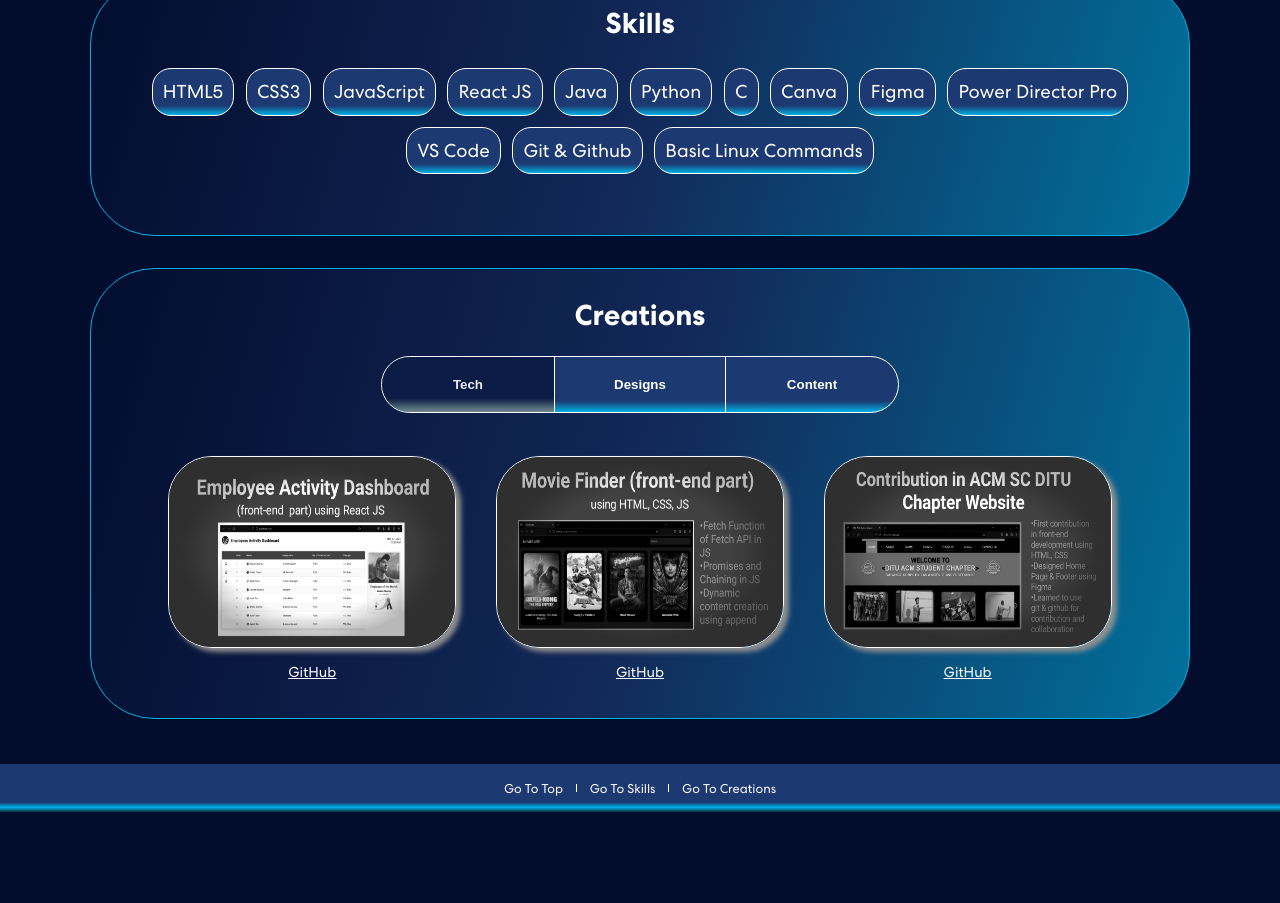
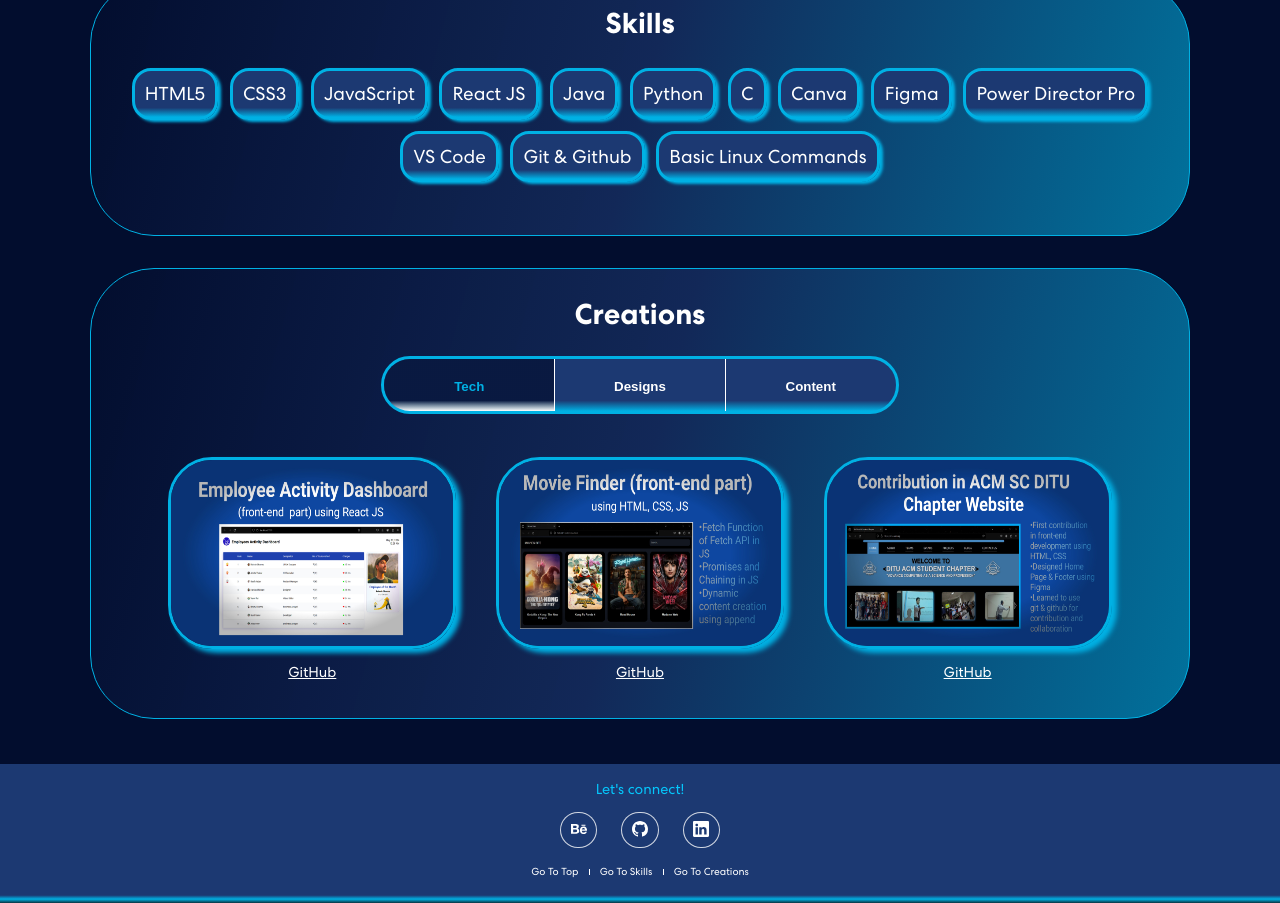
Before and after one commit to karti3k/my-personal-portfolio-project, a React (Create React App) app: page / in a window 1280 px wide. Shown: the part 820-1723 px from the top of the page. Before the commit the page ends 1632 px from the top, so only its background shows below. Built offline with nearby package versions, Linux system fonts and the light colour scheme.

Commit message:
fixed res;ponsiveness for mobile devices and updated footer

```diff
--- a/src/Components/Banner.css
+++ b/src/Components/Banner.css
@@ -249,6 +249,6 @@
         position: absolute;
         display: inline;
         width: 0.15em;
-        margin-top: 84em;
+        margin-top: 72em;
     }
 }
--- a/src/Components/Footer.css
+++ b/src/Components/Footer.css
@@ -9,6 +9,19 @@
     height: 3em;
     background: linear-gradient(180deg,#1c3972,#1c3972,#1c3972,#1c3972,#1c3972,#1c3972,#1c3972,#1c3972,#1c3972, #00b1e4, #0c323e);
 }
+.foot-div{
+    padding-top: 1em;
+    color: #05c6fb;
+    background-color: #1c3972;
+    display: flex;
+    flex-direction: column;
+    justify-content: center;
+    align-items: center;
+}
+.foot-div>div>p{
+    font-size: 0.9em;
+}
+
 .last-line ul{
     display: flex;
     justify-content: center;
@@ -16,6 +29,14 @@
     list-style: none;
     gap: 1em;
     font-size: 0.8em;
+}
+.last-line{
+    font-size: 0.8em;
+    flex-direction: column;
+}
+.copyright{
+    margin-bottom: 1.8em;
+    color: #00b1e4;
 }
 .vertical-line{
     width: 0.08em;
@@ -26,6 +47,9 @@
     color: white;
     text-decoration: none;
 }
+.last-line ul{
+    padding-bottom: 0.8em;
+}
 .last-line ul a:hover{
     cursor: pointer;
     color: #00b1e4;
@@ -34,9 +58,48 @@
     color: white;
     text-decoration: none;
 }
-.foot-social-icons{
-    border-radius: none;
+.footer-social-icons {
+    padding-top: 0.9em;
+    display: flex;
+    flex-direction: row;
+    gap: 0.6em;
+    justify-content: center;
+    align-items: center;
 }
+
+.footer-social-icons li {
+    list-style: none;
+    border: 1px solid rgba(255, 255, 255, 0.797);
+    border-radius: 26px;
+    padding: 0.3em 0.6em;
+    padding-top: 0.5em;
+    background-color: #1c3972;
+}
+.footer-social-icons li:hover{
+    /* background: linear-gradient(105deg, #000000ae,#1c3972, #00b1e4); */
+    background-color: #1c3972cf;
+}
+.footer-social-icons li a img {
+    transition: transform 0.3s ease;
+}
+
+.footer-social-icons li a:hover img {
+    transform: scale(1.35);
+    /* Scale up the size on hover */
+}
+.foot-beh-icon, .foot-gith-icon, .foot-linkedin-icon{
+    filter: invert(100%);
+}
+.footer-social-icons{
+    margin-bottom: 1em;
+    gap: 1.5em;
+}
+.copyright{
+    opacity: 0%;
+    margin: 0;
+    padding: 0;
+}
+
 /* For mobile devices */
 @media (max-width:768px) and (min-width: 481px) {
     footer{
@@ -49,4 +112,24 @@
     footer{
         margin-top: 28em;
     }
+    .last-line{
+        flex-direction: column;
+        gap: 0.8em;
+        /* text-decoration: underline; */
+    }
+    .last-line ul div, .foot-skills-navigation, .foot-creations-navigation{
+        display: none;
+    }
+    .copyright{
+        margin-bottom: 2.8em;
+        color: #00b1e4;
+        opacity: 100%;
+    }
+    .foot-gototop{
+        text-decoration: underline;
+    }
+    .footer-social-icons{
+        margin-bottom: 2em;
+        gap: 1.5em;
+    }
 }
--- a/src/Components/Footer.js
+++ b/src/Components/Footer.js
@@ -1,19 +1,27 @@
-import navIcon1 from '../Images/nav-icon1.svg';
-import navIcon2 from '../Images/nav-icon2.svg';
-import navIcon3 from '../Images/nav-icon3.svg';
+import githubIcon from '../Images/github.svg';
+import behanceIcon from '../Images/behance_icon.svg';
+import linkedinIcon from '../Images/linkedin_icon.svg';
 import './Footer.css';
 const Footer = () => {
     return (
         <footer>
             <div className='foot-div'>
+                <div><p className='foot-connect-text'>Let's connect!</p>
+                <ul className='footer-social-icons'>
+                    <li><a href='https://www.behance.net/kartikbhatia23' target="_blank"><img className='foot-beh-icon' src={behanceIcon}></img></a></li>
+                    <li><a href='https://github.com/karti3k' target="_blank"><img className='foot-gith-icon' src={githubIcon}></img></a></li>
+                    <li><a href='https://www.linkedin.com/in/kartik-bhatia-13a172229' target="_blank"><img className='foot-linkedin-icon' src={linkedinIcon}></img></a></li>
+                </ul>
+                </div>
                 <div className='last-line'>
                     <ul>
-                        <li><a href='#home-sec'>Go To Top</a></li>
+                        <li className='foot-gototop'><a href='#home-sec'>Go To Top</a></li>
                         <div className='vertical-line'></div>
-                        <li><a href='#skill-sec'>Go To Skills</a></li>
+                        <li className='foot-skills-navigation'><a href='#skill-sec'>Go To Skills</a></li>
                         <div className='vertical-line'></div>
-                        <li><a href='#creation-sec'>Go To Creations</a></li>
+                        <li className='foot-creations-navigation'><a href='#creation-sec'>Go To Creations</a></li>
                     </ul>
+                    <p className='copyright'>&copy; 2024 Kartik Bhatia. All rights reserved.</p>
                 </div>
             </div>
         </footer>
--- a/src/Components/ProjectSec.css
+++ b/src/Components/ProjectSec.css
@@ -25,14 +25,14 @@
     background: linear-gradient(105deg, #020d2eb8,#1c39729c, #00b3e49a);
     padding: 2em;
     border-radius: 64px;
-    border: 1px solid #00b1e4;
+    border: 1.5px solid #00b1e4;
 }
 
 .proj-bttns-div {
     /* margin-bottom: 2em; */
     width: 50%;
     height: 15%;
-    border: 0.5px solid white;
+    border: 3px solid #00b1e4;
     border-radius: 64px;
     display: flex;
     background: linear-gradient(#1c3972, #1c3972,#1c3972,#1c3972,#1c3972,#00b1e4);
@@ -45,13 +45,12 @@
     background-color: transparent;
     color: white;
     font-weight: 600;
-
 }
 
 .proj-bttn:hover {
     cursor: pointer;
     /* background: linear-gradient(105deg, #000000ae, #8f75e4); */
-    background: linear-gradient( #020d2eb8, #020d2eb8, #020d2eb8, #020d2eb8, grey);
+    background: linear-gradient( #020d2eb8, #020d2eb8, #020d2eb8, #020d2eb8,#020d2eb8, white);
     opacity: 90%;
 }
 
@@ -73,8 +72,7 @@
     width: 18em;
     height: 12em;
     border-radius: 44px;
-    border: 0.5px solid white;
-    filter: grayscale(100%);
+    border: 3px solid #00b1e4;
     box-shadow: 5px 4px 5px #00b1e4;
     z-index: 2;
 }
@@ -91,10 +89,9 @@
 
 .projects img:hover {
     /* transform: scale(1.1); */
-    border: 2px solid #00b1e4;
-    box-shadow: 6px 4px 6px #217a82;
+    border: 0.5px solid white;
+    box-shadow: 5px 4px 5px white;
     /* filter: blur(2px); */
-    filter: grayscale(0%);
 }
 
 .projects {
@@ -121,8 +118,8 @@
     transform: scale(1.1);
 }
 .proj-bttn.active {
-    background: linear-gradient(#020d2eb8, #020d2eb8, #020d2eb8, #020d2eb8, grey);
-    opacity: 90%;
+    background: linear-gradient(#020d2eb8, #020d2eb8, #020d2eb8, #020d2eb8,#020d2eb8, white);
+    color: #00b1e4;
 }
 
 .proj-bttn.previous {
@@ -181,6 +178,7 @@
         background-color: #020d2e;
     }
     .project-sec>div{
+        border-radius: 24px;
         margin-top: 28em;
         width: 78%;
         height: 58em;
@@ -191,7 +189,8 @@
         gap: 1.3em;
     }
     .projects img{
-        width: 95%;
+        border-radius: 24px;
+        width: 98%;
     }
     .proj-bttns-div{
         width: 100%;
--- a/src/Components/ProjectSec.js
+++ b/src/Components/ProjectSec.js
@@ -9,7 +9,6 @@ import designimg3 from '../Images/designimg3.jpg';
 import contImg4 from '../Images/contImg4.jpg';
 import contImg6 from '../Images/contImg6.jpg';
 import contImg8 from '../Images/contImg8.jpg';
-
 const ProjectSec = () => {
     const [selectedCategory, setSelectedCategory] = useState('tech');
     const [previousCategory, setPreviousCategory] = useState(null);
--- a/src/Components/SkillsSec.css
+++ b/src/Components/SkillsSec.css
@@ -11,7 +11,7 @@
     background: linear-gradient(105deg, #020d2eb8,#1c39729c, #00b3e49a);
     height: 16em;
     border-radius: 64px;
-    border: 1px solid #00b1e4;
+    border: 1.5px solid #00b1e4;
     gap: 0.2em;
     z-index: 4;
     padding: 0.2em;
@@ -26,14 +26,18 @@
     /* background: linear-gradient(180deg, #000000ae, #000000ae, #000000ae, #000000ae, #000000ae,#000000ae,#000000ae,#000000ae,#000000ae, #00b1e4, #0c323e); */
     background: linear-gradient(#1c3972, #1c3972,#1c3972,#1c3972,#1c3972,#00b1e4);
     color:white;
-    border: 1px solid white;
+    border: 3px solid #00b1e4;
+    box-shadow: 3px 2px 3px #00b1e4;
     margin: 0.3em;
     padding: 0.55em;
     font-weight: 300;
     border-radius: 19px;
 }
 .skills-div h3:hover{
-    transform: scale(1.1);
+    border: 3px solid white;
+    box-shadow: 5px 4px 5px white;
+    cursor: pointer;
+    transform: scale(1.05);
 }
 #creation-sec{
     position: absolute;
@@ -100,10 +104,13 @@
         margin-bottom: 60px;
         margin-top: 40px;
         background-color: #020d2e;
+        height: 22em;
     }
     .skills-div{
+        border-radius: 24px;
         width: 78%;
-        height: 18em;
+        height: max-content;
+        padding-bottom: 3em;
     }
     .skills-div h3{
         margin: 0.3em;
@@ -116,6 +123,6 @@
         position: absolute;
         display: inline;
         width: 0.15em;
-        margin-top: 6em;
+        margin-top: 30%;
     }
 }
```
